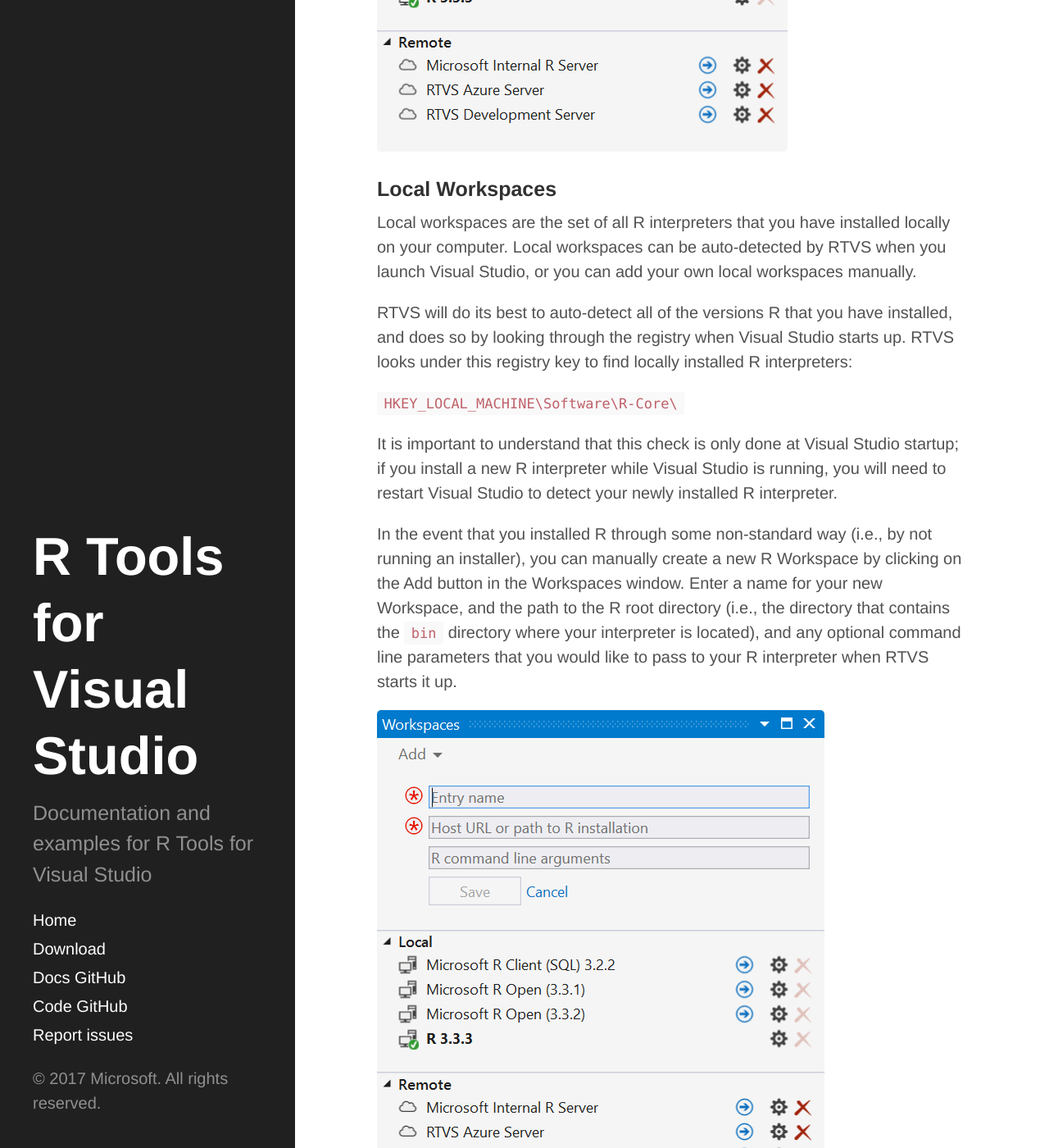
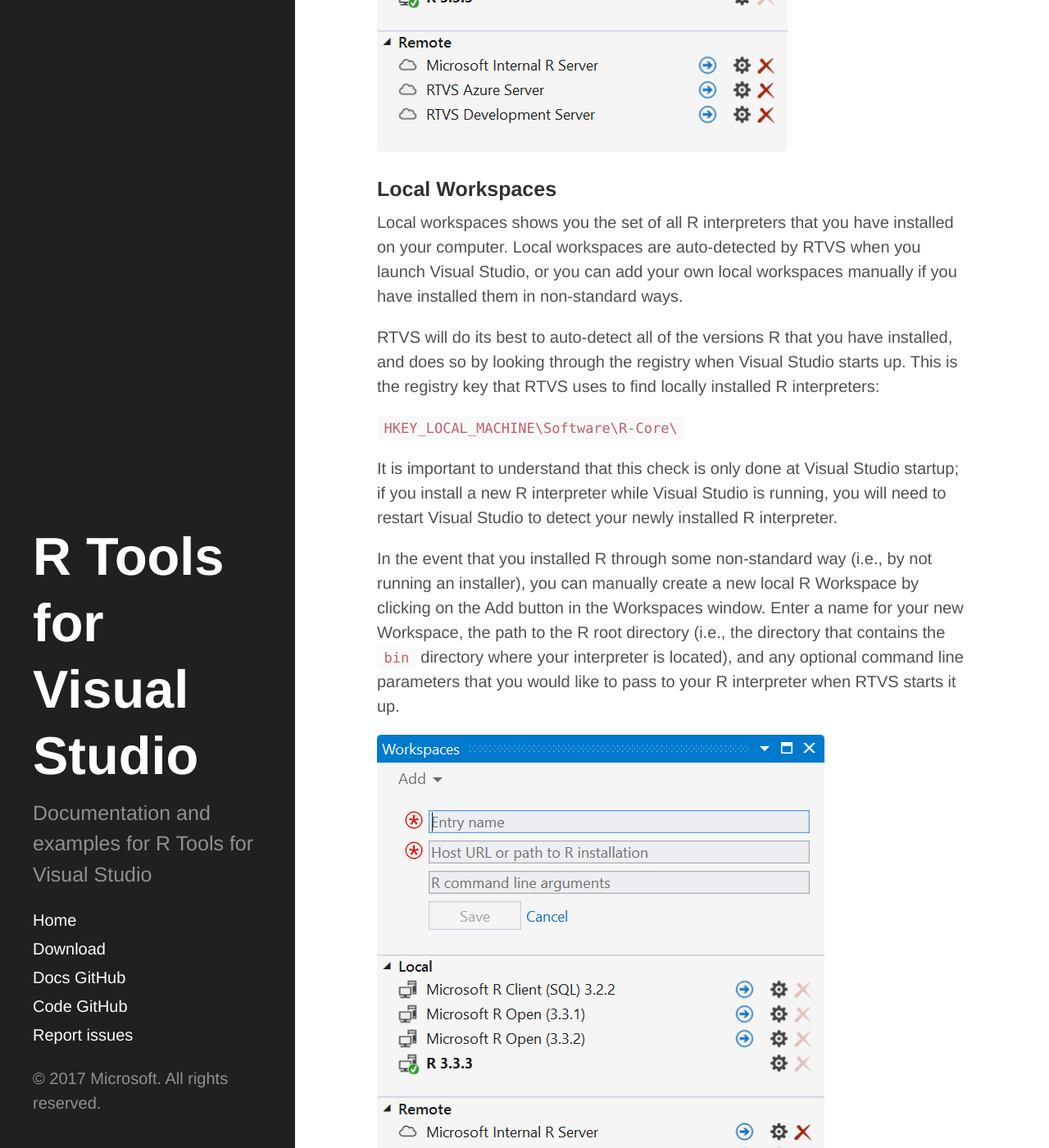
Before and after one commit to microsoft/RTVS-docs, a Jekyll site: the page built from remote-execution.md, in a window 1280 px wide and 1400 px high, scrolled down 469 px. Shown: the whole window at 82% size. Built offline with Jekyll 4.4.1, drawn with Linux system fonts in a browser that asks for light colours; our own code applies the rules of GitHub Pages for plain Markdown files; some of the changed text lies outside the part shown.

Commit message:
Updating the remote execution docs

```diff
--- a/remote-execution.md
+++ b/remote-execution.md
@@ -12,13 +12,15 @@
 
 ### Local Workspaces
 
-Local workspaces are the set of all R interpreters that you have installed
-locally on your computer. Local workspaces can be auto-detected by RTVS when you
-launch Visual Studio, or you can add your own local workspaces manually.
+Local workspaces shows you the set of all R interpreters that you have installed
+on your computer. Local workspaces are auto-detected by RTVS when you launch
+Visual Studio, or you can add your own local workspaces manually if you have
+installed them in non-standard ways.
 
 RTVS will do its best to auto-detect all of the versions R that you have
 installed, and does so by looking through the registry when Visual Studio starts
-up. RTVS looks under this registry key to find locally installed R interpreters:
+up. This is the registry key that RTVS uses to find locally installed R
+interpreters:
 
 `HKEY_LOCAL_MACHINE\Software\R-Core\`
 
@@ -27,10 +29,10 @@
 will need to restart Visual Studio to detect your newly installed R interpreter.
 
 In the event that you installed R through some non-standard way (i.e., by not
-running an installer), you can manually create a new R Workspace by clicking on
-the Add button in the Workspaces window. Enter a name for your new Workspace,
-and the path to the R root directory (i.e., the directory that contains the
-`bin` directory where your interpreter is located), and any optional command
+running an installer), you can manually create a new local R Workspace by
+clicking on the Add button in the Workspaces window. Enter a name for your new
+Workspace, the path to the R root directory (i.e., the directory that contains
+the `bin` directory where your interpreter is located), and any optional command
 line parameters that you would like to pass to your R interpreter when RTVS
 starts it up.
 
@@ -42,17 +44,18 @@
 
 ### Remote Workspaces
 
-Remote workspaces let you run your R session on a remote computer. Typically,
-that remote computer is setup by your administrator, or you can [setup a remote
-Workspace yourself](./setup-remote.html).
+Remote workspaces let you connect to an R session on a remote computer.
+Typically, that remote computer is setup by your administrator, or you can
+[setup a remote Workspace yourself](./setup-remote.html).
 
 Remote workspaces are identified by a URI. That URI *must use the HTTPS
 protocol* to ensure the privacy and the integrity of the code that you are
-sending to the remote computer, and the results that are being returned from the
+sending to the remote computer, and the results that are returned from the
 remote computer. RTVS will refuse to connect to a remote computer that does not
 support the HTTPS protocol.
 
-Remote workspaces are _not_ auto-detected by RTVS.
+Remote workspaces are _not_ auto-detected by RTVS; you must create them
+manually.
 
 ### Switching between Workspaces
 
@@ -73,15 +76,14 @@
 
 ![](./media/workspace-options.png)
 
-
 Since it is possible that the Workspace that you want to switch to is not
 available (i.e., you have uninstalled it, or in the case of a remote Workspace
 the computer is not reachable) you may wind up in a state where _no workspace is
 bound to your RTVS project_. You will realize this right away if you try to type
 a command into the REPL and it reports that no R interpreter is available to
 service your request. To fix this problem, simply select another Workspace from
-the list available, or in the unlikely event that _no workspaces are available_,
-you will need to install another R Interpreter.
+the list available, or in the unlikely event that _no local or remote workspaces
+are available_, you will need to install another R Interpreter.
 
 ![](./media/disconnected-interactive-window.png)
 
@@ -107,16 +109,19 @@
 ![](./media/self-signed-certificate-warning.png)
 
 What this means is that your system administrator used a _self-signed
-certificate_ to enable the HTTPS protocol on the remote machine. The certificate
-is a document that is presented to RTVS by the machine that you are trying to
-connect to. The certificate contains a field that identifies the URI of that
-machine, and RTVS checks to make sure that those two values match exactly.
+certificate_ to enable the HTTPS protocol on the remote machine. It could also
+mean that the remote machine has been compromised by an attacker. The
+certificate is a document that is presented to RTVS by the machine that you are
+trying to connect to. The certificate contains a field that identifies the URI
+of that machine, and RTVS checks to make sure that those two values match
+exactly.
 
-However, in this case, the administrator made their own certificate with the URI
-of the machine embedded within it. This is the equivalent of you making your own
-passport. RTVS doesn't know who your administrator is, and doesn't trust them.
-However, if your administrator had obtained a certificate from an issuer that
-RTVS trusts (and that list of trusted issuers is [provided by the operating
+However, in this case, the administrator (or the attacker) made their own
+certificate with the URI of the machine embedded within it. This is analogous to
+you making your own passport. RTVS doesn't know who your administrator is (or
+who the attacker is), and doesn't trust them. However, if your administrator had
+obtained a certificate from an issuer that RTVS trusts (and that list of trusted
+issuers is [provided by the operating
 system](https://technet.microsoft.com/en-us/library/cc751157.aspx)), then that
 means that RTVS will trust certificates issued by that issuer as well. In that
 case you won't see the dialog box warning you of an untrusted certificate. It is
@@ -151,13 +156,21 @@
 machine. A smart move would be to ensure that any file paths are relative paths
 in your project (e.g., `.\otherfile.dat` or `..\peer\otherfile.dat`).
 
+One last thing about remote workspaces: since your files will be persisted
+across connections to the remote workspace, there may be times where you want to
+make sure that all of your files are removed from that workspace. You can do
+this using the R Tools -> Session -> Delete Profile command. This will delete
+your entire user profile from the remote machine. The next time you log into
+that machine (or clicking Reset in the current interactive window), RTVS will
+recreate your user profile.
+
 ### Projects and Remote Workspaces
 
 Here's a helpful mental model to help you understand how Projects and Remote
 Workspaces interact. The computer running RTVS always has the latest files in
 the project. The Remote Workspace computer is effectively a `temp` directory
 that will hold the files to run your project, as well as any output that your
-code generates. While writing your code you will either explicilty or implicitly
+code generates. While writing your code you will either explicitly or implicitly
 copy files to the Remote Workspace `temp` directory in the course of your work.
 
 When you open a project (or, more typically a solution) using Visual Studio, the
@@ -210,13 +223,22 @@
 You even have the option of disabling auto-copying of files in the project to
 the server if you want to manually control the copying process yourself.
 
+If you invoke an R command through an explicit Visual Studio command, we will
+ensure that files get copied to the remote machine. For example, right-clicking
+on a file in Solution Explorer and running the Source Selected File(s) command
+will copy the files to the remote workspace before sourcing them. Similarly,
+when you press F5 to debug your project; RTVS will copy files to the remote
+workspace before attaching the debugger and running your program. Since we
+cannot reliably intercept all R functions, calling functions such as `source()`
+or `runApp()` (for Shiny applications) from the Interactive Window will **not**
+copy any files from your computer to the remote workspace.
+
 ### The long term goal of Local and Remote Workspaces
 
 The promise of Local and Remote Workspaces is this: anything you can do locally,
 you can also do remotely and with a comparable user experience. However, Remote
 Workspaces is currently in Preview, and there are a number of known issues in
-the implementation. You can view the full list of issues by using [this query on
-Github]().
+the implementation.
 
 Clearly, this is not an ideal solution, but it was one that let us ship a
 Preview release to you earlier to get feedback on the overall Remote Workspaces
```
